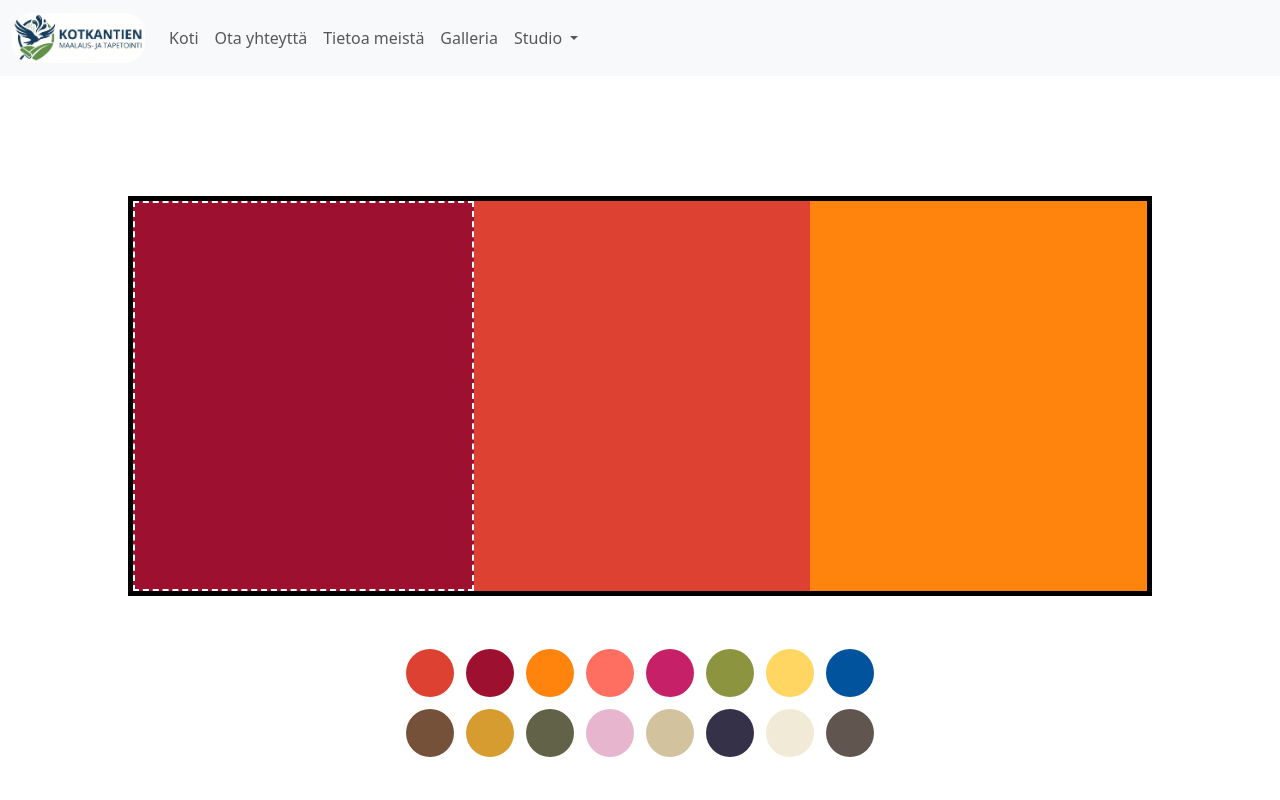
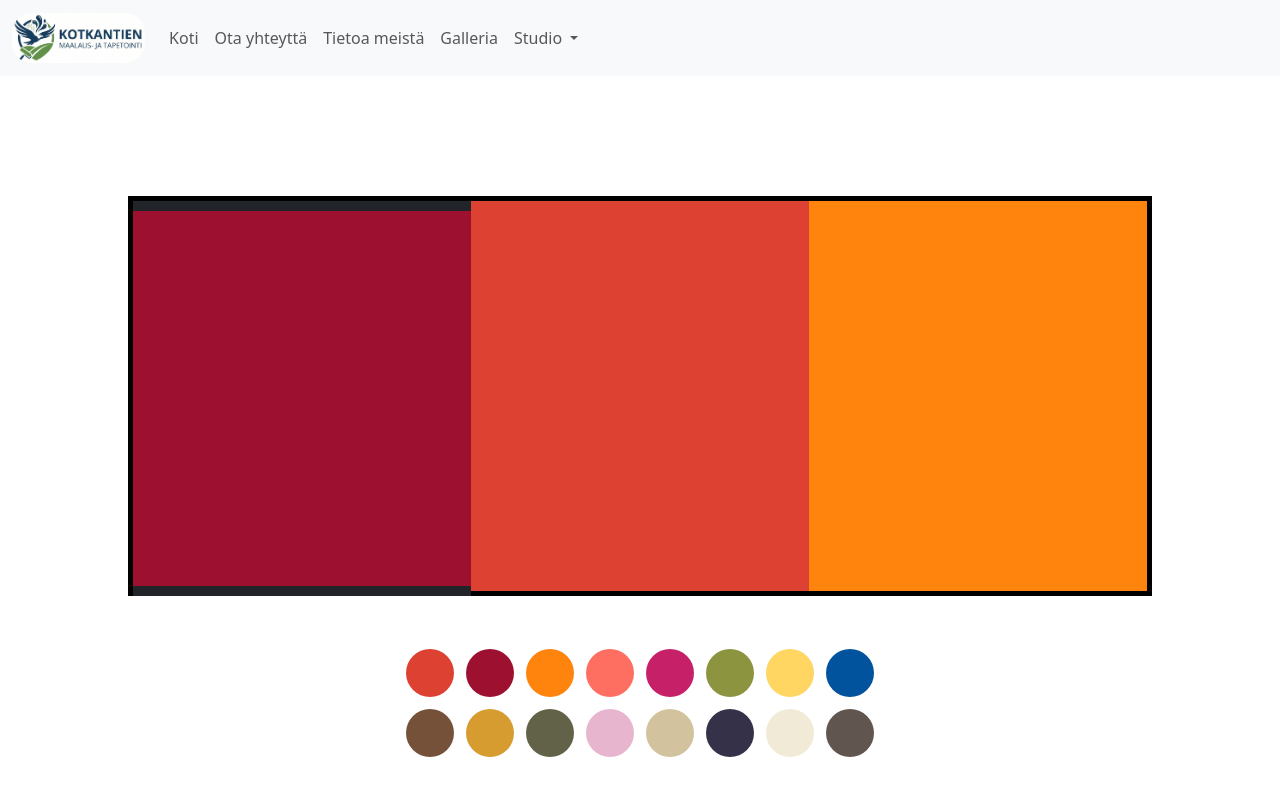
Before and after one commit to nikorsd/Selainohjelmointi, a Vue app: page /studio/palette in a window 1280 px wide. Both pictures are taken after a click on the element 302 px from the left and 395 px from the top of the page. Shown: the top 800 px of the page. Built offline with nearby package versions, Linux system fonts and the light colour scheme.

Commit message:
Little adjustments to Palette

```diff
--- a/src/views/Studio/Palette.vue
+++ b/src/views/Studio/Palette.vue
@@ -1,12 +1,13 @@
 <template>
     <body>
         <div class="palette-wrapper">
-            <div v-for="(region, index) in regions" :key="index" :class="['region-box', { selected: selectedRegion === index }]" :style="{ backgroundColor: region.color }" @click="selectedRegion = index"></div>
+            <div v-for="(region, index) in regions" :key="index" :class="['region-box', { selected: selectedRegion === index }]" :style="{ backgroundColor: region.color }" @click="selectedRegion = selectedRegion === index ? null : index"></div>
         </div>
         <hr>
-        <div class="colorpicker">
+        <div v-if="selectedRegion != null" class="colorpicker">
             <div v-for="color in colors" :key="color.hex" class="color-swatch" :style="{ backgroundColor: color.hex }" @click="applyColor(color.hex)" :title="color.name"></div>
         </div>
+        <h1 v-else>Select a region</h1>
     </body>
 </template>
 
@@ -78,7 +79,9 @@
     }
 
     .region-box.selected {
-        border: 2.5px dashed #fff;
+        border-bottom: solid 10px;
+        border-top: solid 10px;
+        margin-bottom: -5px;
     }
 
     .colorpicker {
```
